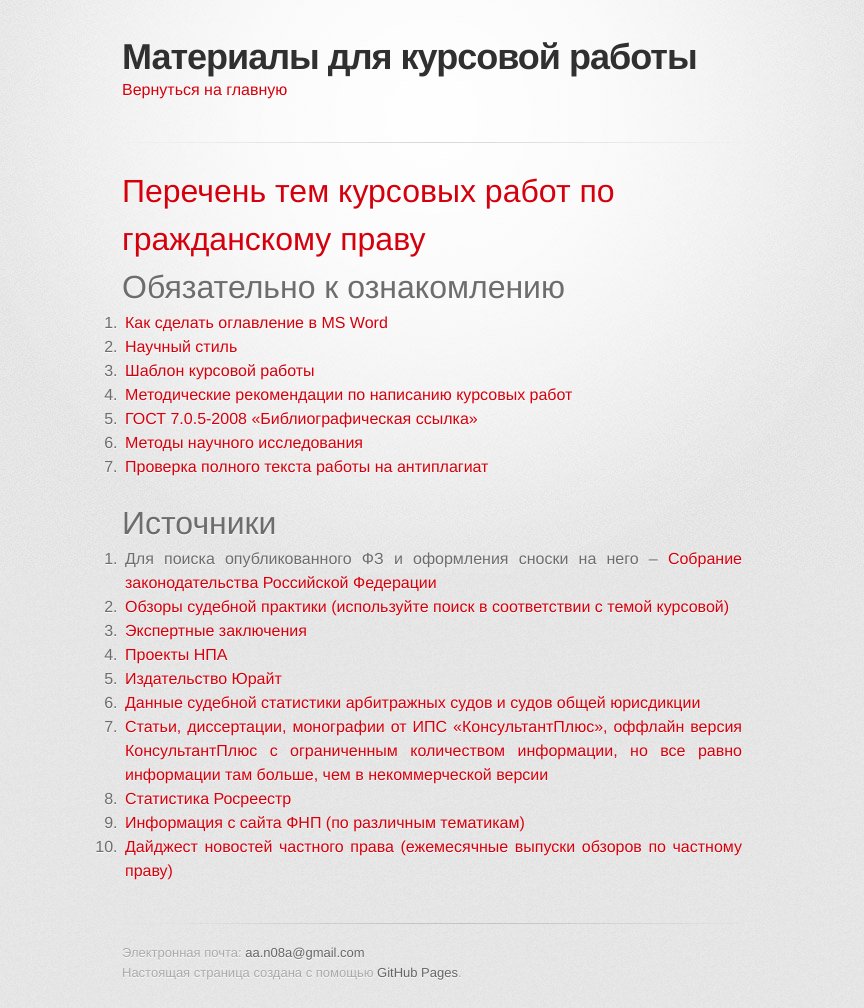
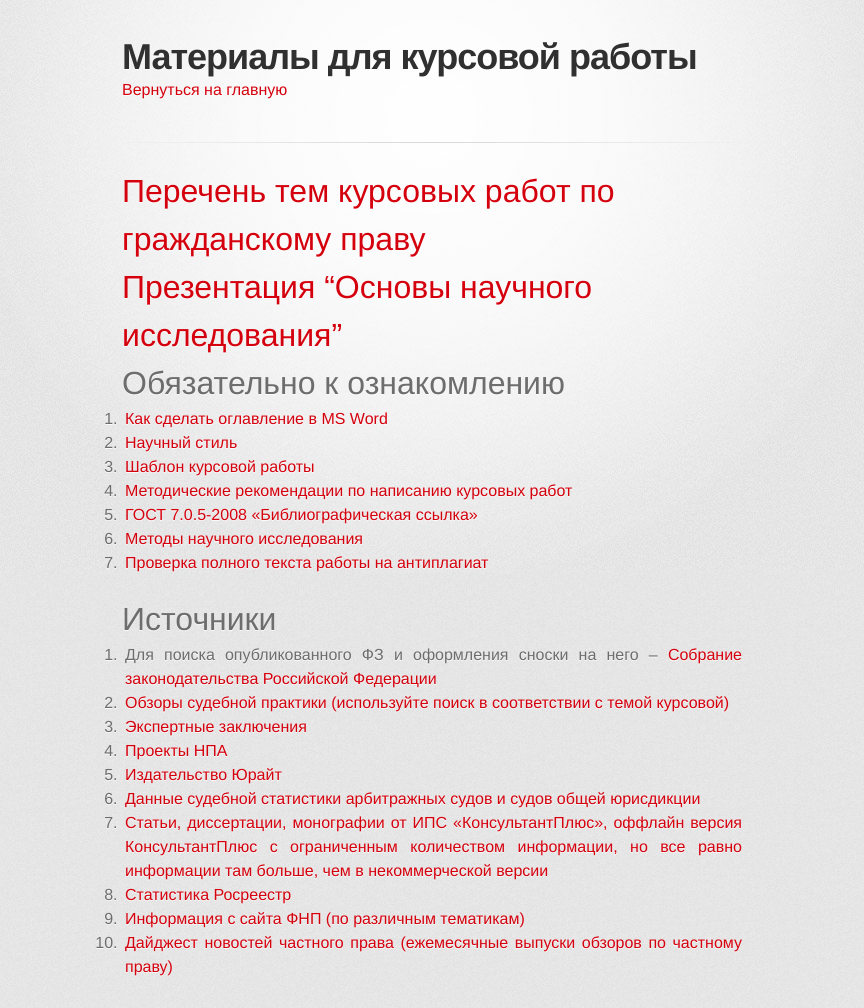
Before and after one commit to a-nova/a-nova.github.io, a Jekyll site: the page built from _info/kurs.md, in a window 1280 px wide, cut to the strip 0-1008 px from the top of the page. Shown: the whole strip, without its empty margins (208-1072 px from the left). Built offline with Jekyll 4.4.1, drawn with Linux system fonts in a browser that asks for light colours; some web fonts are replaced.

Commit message:
презентация основы научного исследования

```diff
--- a/_info/kurs.md
+++ b/_info/kurs.md
@@ -4,6 +4,8 @@ layout: page
 ---
 
 # [Перечень тем курсовых работ по гражданскому праву](./kurs/Perechen_Tem_Kursovykh_Rabot_Po_Grazhdanskomu_Pravu.docx)
+
+# [Презентация "Основы научного исследования"](./kurs/Osnovy_Nauchnogo_Issledovania.pdf)
 
 # Обязательно к ознакомлению
 
```
Also changed, not shown: 1 other file.
